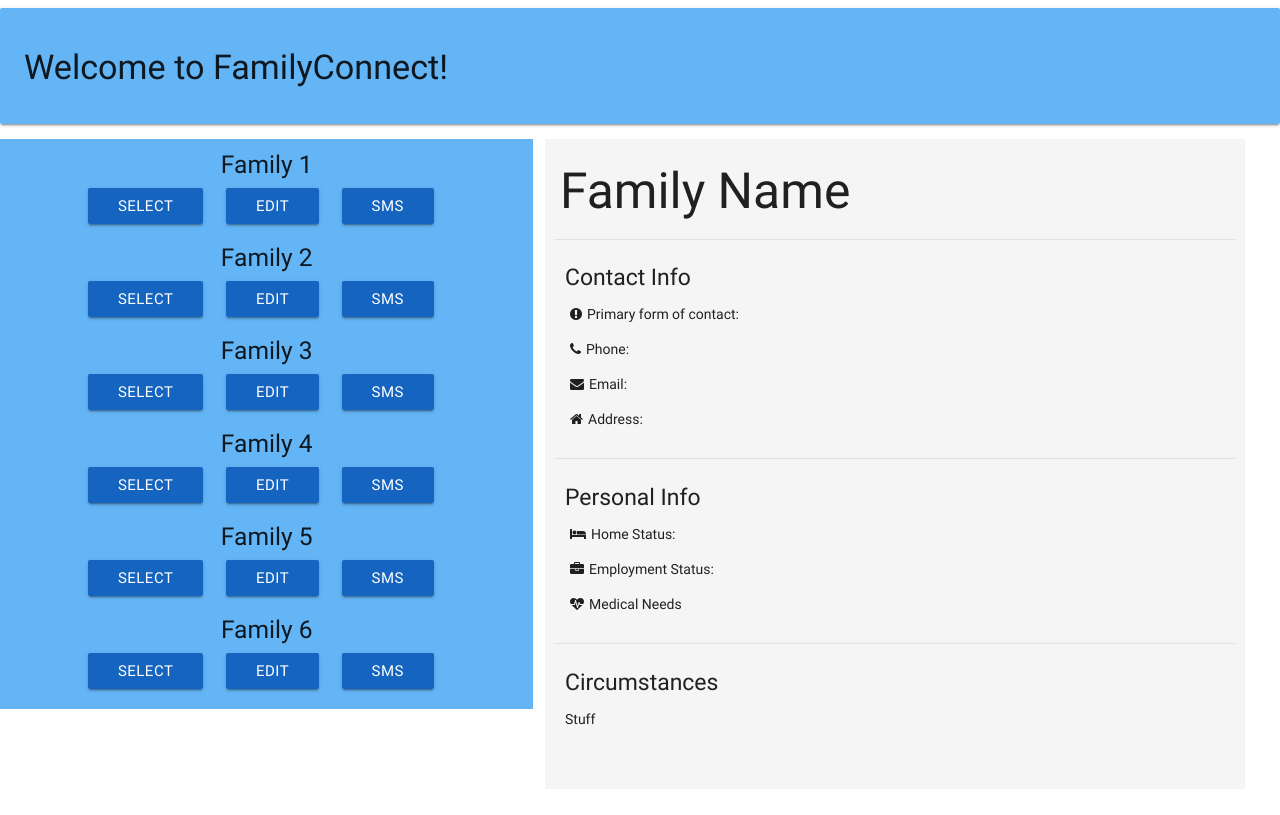
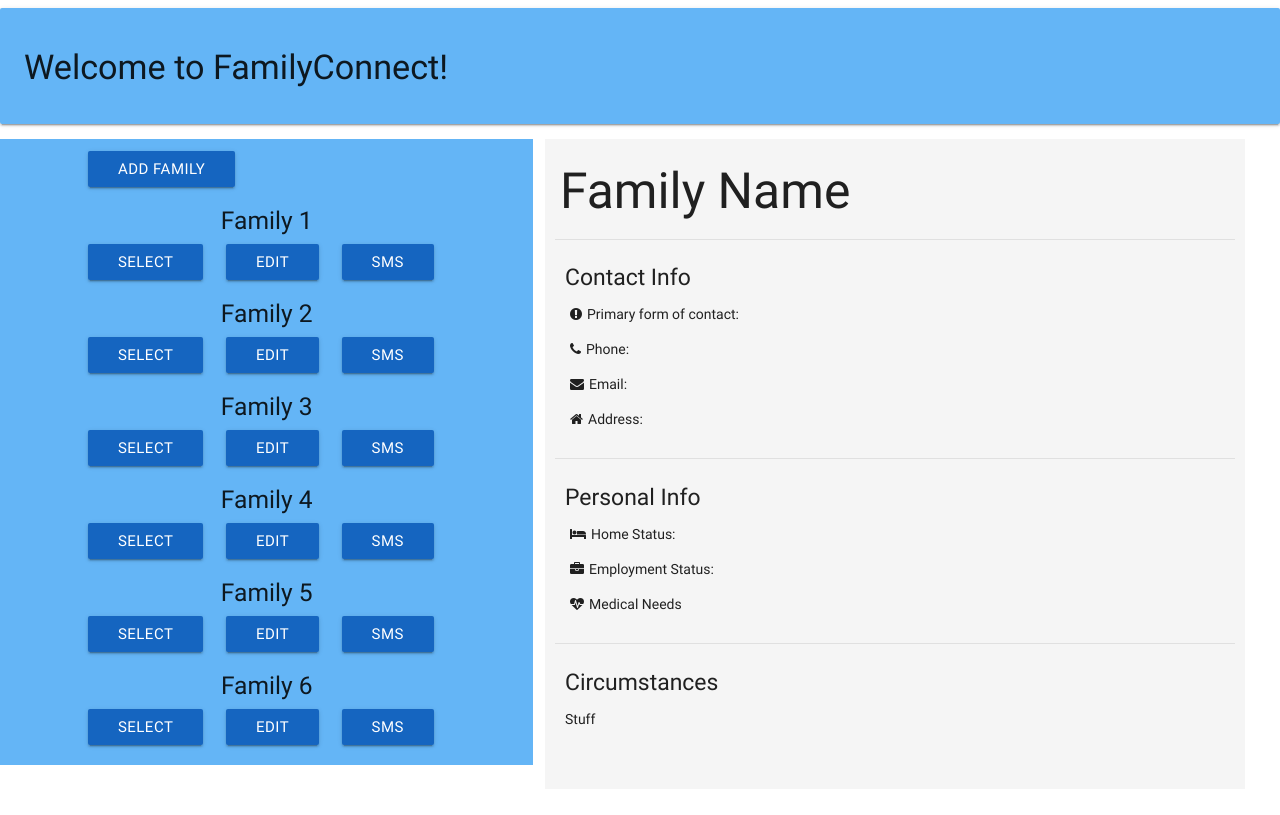
Before and after one commit to jerseycity17/team-2, a Flask app: page /profiles in a window 1280 px wide. Run offline with Flask 2, Linux system fonts and the light colour scheme; some web fonts are replaced.

Commit message:
added Add Family button that changes iframe to profileform.html

```diff
--- a/templates/profiles.html
+++ b/templates/profiles.html
@@ -9,9 +9,9 @@
   <link href="{{ url_for('static',filename='css/home.css')}}" type="text/css" rel="stylesheet" media="screen,projection"/>
   <link href="https://fonts.googleapis.com/css?family=Press+Start+2P|Macondo|Lato|Indie+Flower|Shadows+Into+Light|Ruda|Source+Sans+Pro" rel="stylesheet">
   <style>
-  #select1, #edit1, #select2, #edit2, #select3, #edit3, #select4, #edit4, #select5, #edit5, #select6, #edit6 {
+  #center{
   	display: flex;
-  	justify-content: space-around;
+  	justify-content: center;
   }
 </style>
 </head>
@@ -28,9 +28,15 @@
 	    <div class="col s3 m4 l5 #64b5f6 blue lighten-2">
 	        <div class="container">
 	        	<div class="row">
+	        		<h5 style="text-align:center" id="fam6"></h5>
+	        		<div id="center" class="col">
+	        			<a class="waves-effect #1565c0 blue darken-3 btn" onclick="linkToForm()" id="add">Add Family</a>
+	        		</div>
+	        	</div>
+	        	<div class="row">
 	        		<h5 style="text-align:center" id="fam1">Family 1</h5>
 	        		<div class="col">
-	        			<a class="waves-effect #1565c0 blue darken-3 btn" id="select1">Select</a>
+	        			<a class="waves-effect #1565c0 blue darken-3 btn" onclick="goToFamily()">Select</a>
 	        		</div>
 	        		<div class="col">
 	        			<a class="waves-effect #1565c0 blue darken-3 btn" id="edit1">Edit</a>
@@ -42,7 +48,7 @@
 	        	<div class="row">
 	        		<h5 style="text-align:center" id="fam2">Family 2</h5>
 	        		<div class="col">
-	        			<a class="waves-effect #1565c0 blue darken-3 btn" id="select2">Select</a>
+	        			<a class="waves-effect #1565c0 blue darken-3 btn" onclick="goToFamily()">Select</a>
 	        		</div>
 	        		<div class="col">
 	        			<a class="waves-effect #1565c0 blue darken-3 btn" id="edit2">Edit</a>
@@ -54,7 +60,7 @@
 	        	<div class="row">
 	        		<h5 style="text-align:center" id="fam3">Family 3</h5>
 	        		<div class="col">
-	        			<a class="waves-effect #1565c0 blue darken-3 btn" id="select3">Select</a>
+	        			<a class="waves-effect #1565c0 blue darken-3 btn" onclick="goToFamily()">Select</a>
 	        		</div>
 	        		<div class="col">
 	        			<a class="waves-effect #1565c0 blue darken-3 btn" id="edit3">Edit</a>
@@ -66,7 +72,7 @@
 	        	<div class="row">
 	        		<h5 style="text-align:center" id="fam4">Family 4</h5>
 	        		<div class="col">
-	        			<a class="waves-effect #1565c0 blue darken-3 btn" id="select4">Select</a>
+	        			<a class="waves-effect #1565c0 blue darken-3 btn" onclick="goToFamily()">Select</a>
 	        		</div>
 	        		<div class="col">
 	        			<a class="waves-effect #1565c0 blue darken-3 btn" id="edit4">Edit</a>
@@ -78,7 +84,7 @@
 	        	<div class="row">
 	        		<h5 style="text-align:center" id="fam5">Family 5</h5>
 	        		<div class="col">
-	        			<a class="waves-effect #1565c0 blue darken-3 btn" id="select5">Select</a>
+	        			<a class="waves-effect #1565c0 blue darken-3 btn" onclick="goToFamily()">Select</a>
 	        		</div>
 	        		<div class="col">
 	        			<a class="waves-effect #1565c0 blue darken-3 btn" id="edit5">Edit</a>
@@ -90,7 +96,7 @@
 	        	<div class="row">
 	        		<h5 style="text-align:center" id="fam6">Family 6</h5>
 	        		<div class="col">
-	        			<a class="waves-effect #1565c0 blue darken-3 btn" id="select6">Select</a>
+	        			<a class="waves-effect #1565c0 blue darken-3 btn" onclick="goToFamily()">Select</a>
 	        		</div>
 	        		<div class="col">
 	        			<a class="waves-effect #1565c0 blue darken-3 btn" id="edit6">Edit</a>
@@ -104,7 +110,7 @@
 
       <div class="col s9 m8 l7" id="div1">
 
-       <iframe src="{{ url_for('profiledisplay') }}" height="650" width="700" style="border:none;"></iframe>
+       <iframe id="iframe" src="{{ url_for('profiledisplay') }}" height="650" width="700" style="border:none;"></iframe>
 
       </div>
 
@@ -112,8 +118,11 @@
 
 <!-- Javascript -->
 <script>
- function clicked() {
-    document.getElementById("first").innerHTML = "changed.";
+ function linkToForm() {
+     document.getElementById("iframe").src = "{{ url_for('profileform') }}"
+}
+function goToFamily() {
+	document.getElementById("iframe").src = "{{ url_for('profiledisplay') }}"
 }
 function hello() {
 	alert("You haven't talked to Family 1 in a while! Send them a message!")
```
